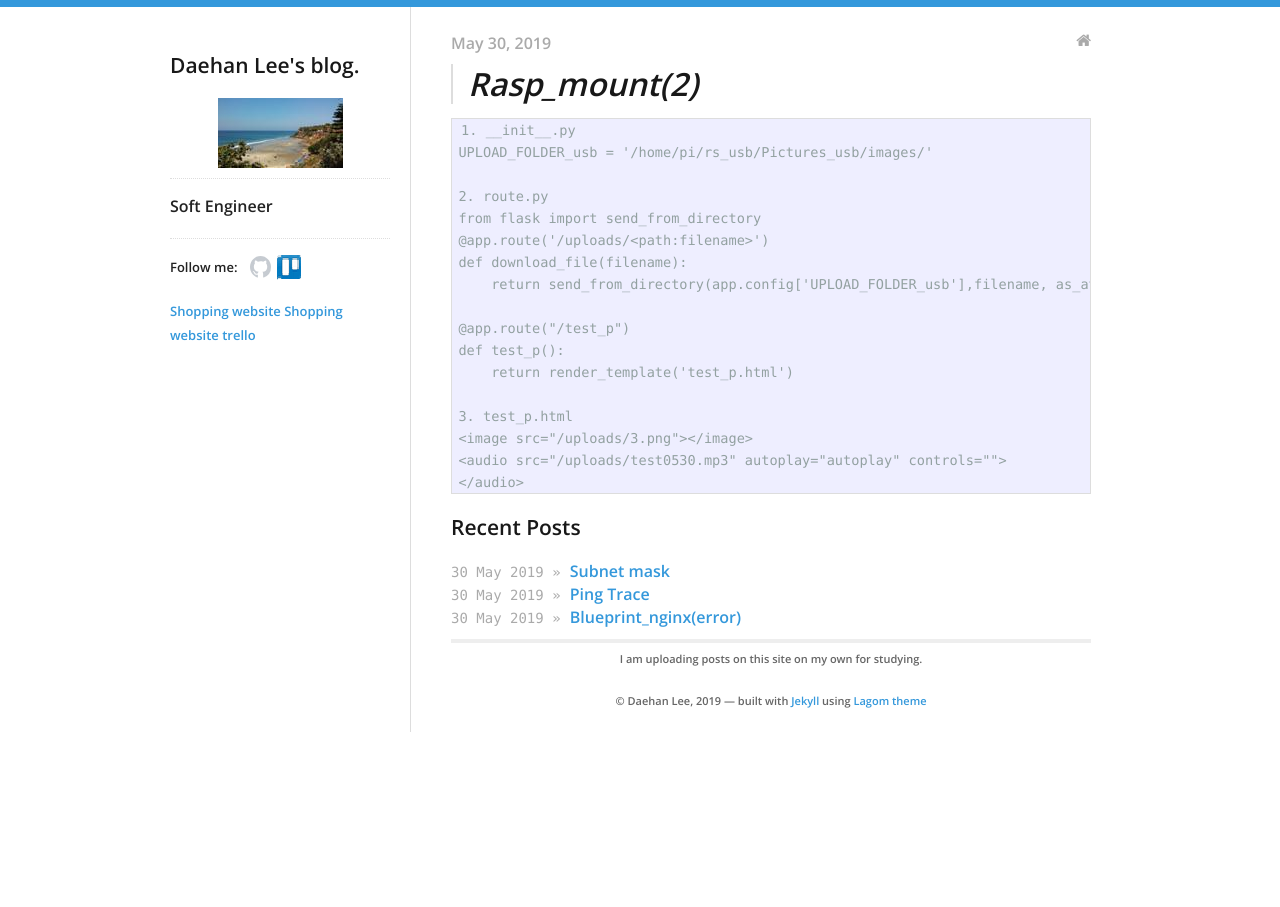
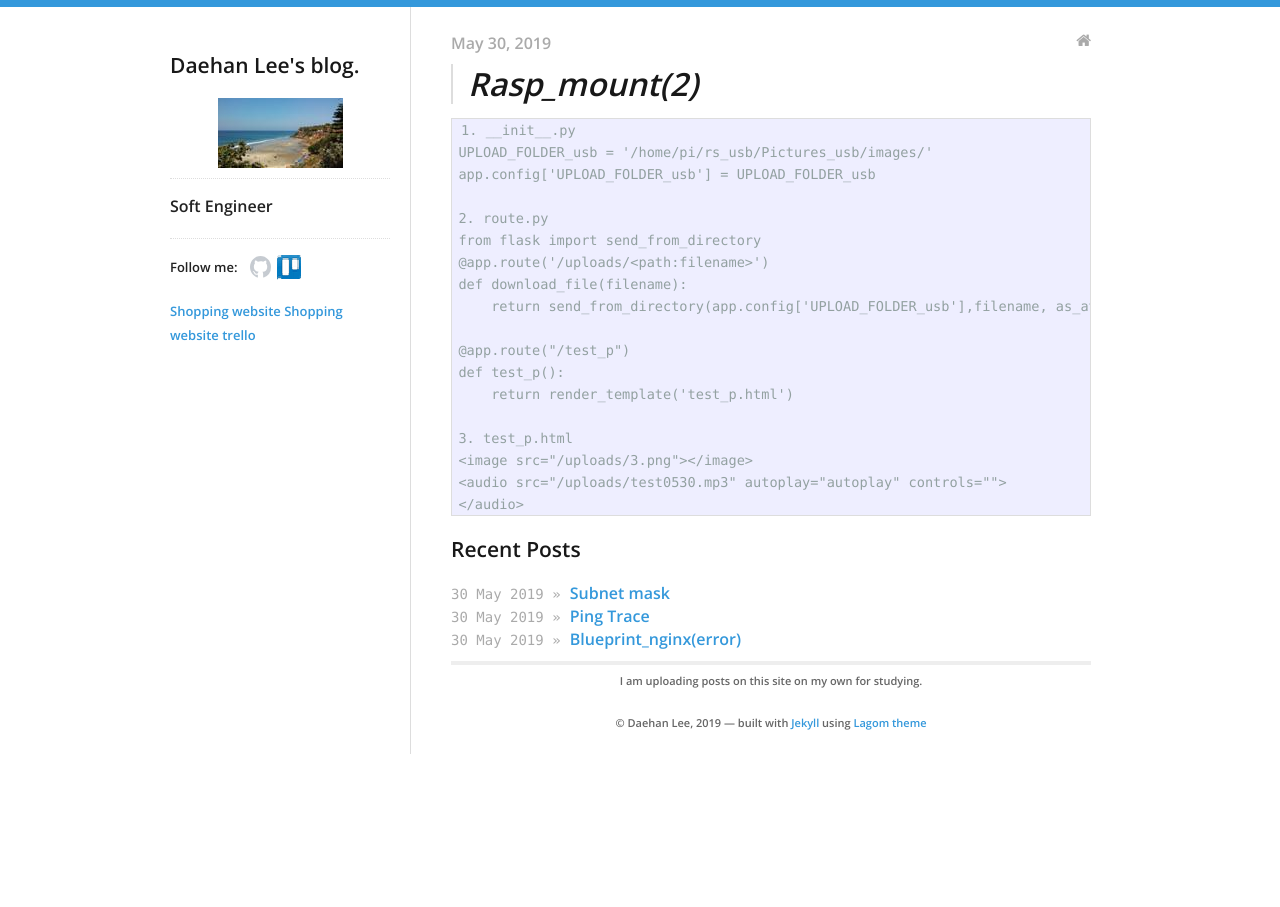
Before and after one commit to daehan0226/Study, a Jekyll site: the page built from _posts/2019-05-30-Rasp_mount(2).md, in a window 1280 px wide. Built offline with Jekyll 4.4.1, drawn with Linux system fonts in a browser that asks for light colours.

Commit message:
Update 2019-05-30-Rasp_mount(2).md

```diff
--- a/_posts/2019-05-30-Rasp_mount(2).md
+++ b/_posts/2019-05-30-Rasp_mount(2).md
@@ -10,6 +10,7 @@ categories:
 
     1. __init__.py
     UPLOAD_FOLDER_usb = '/home/pi/rs_usb/Pictures_usb/images/'
+    app.config['UPLOAD_FOLDER_usb'] = UPLOAD_FOLDER_usb
 
     2. route.py
     from flask import send_from_directory
```
